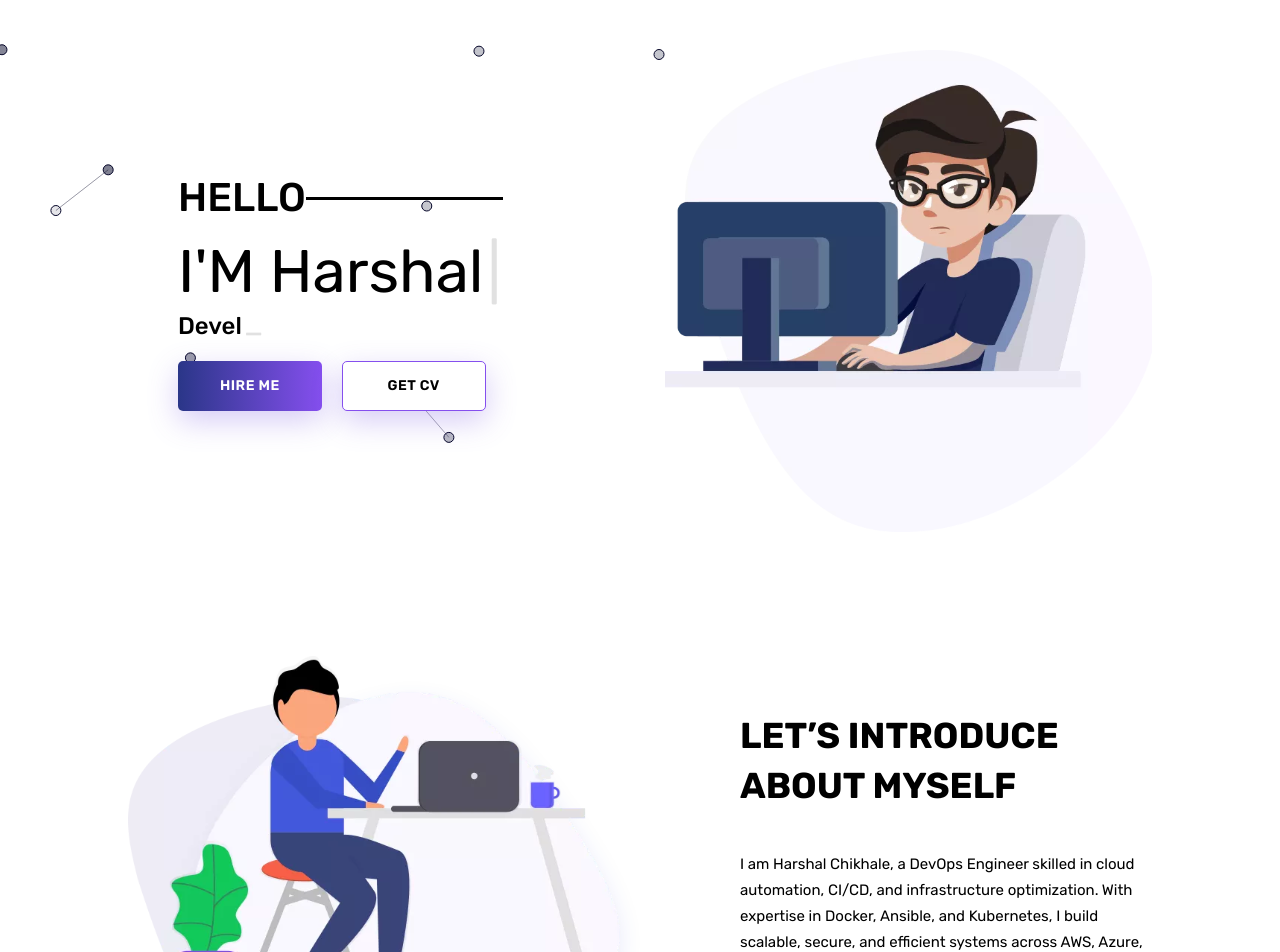
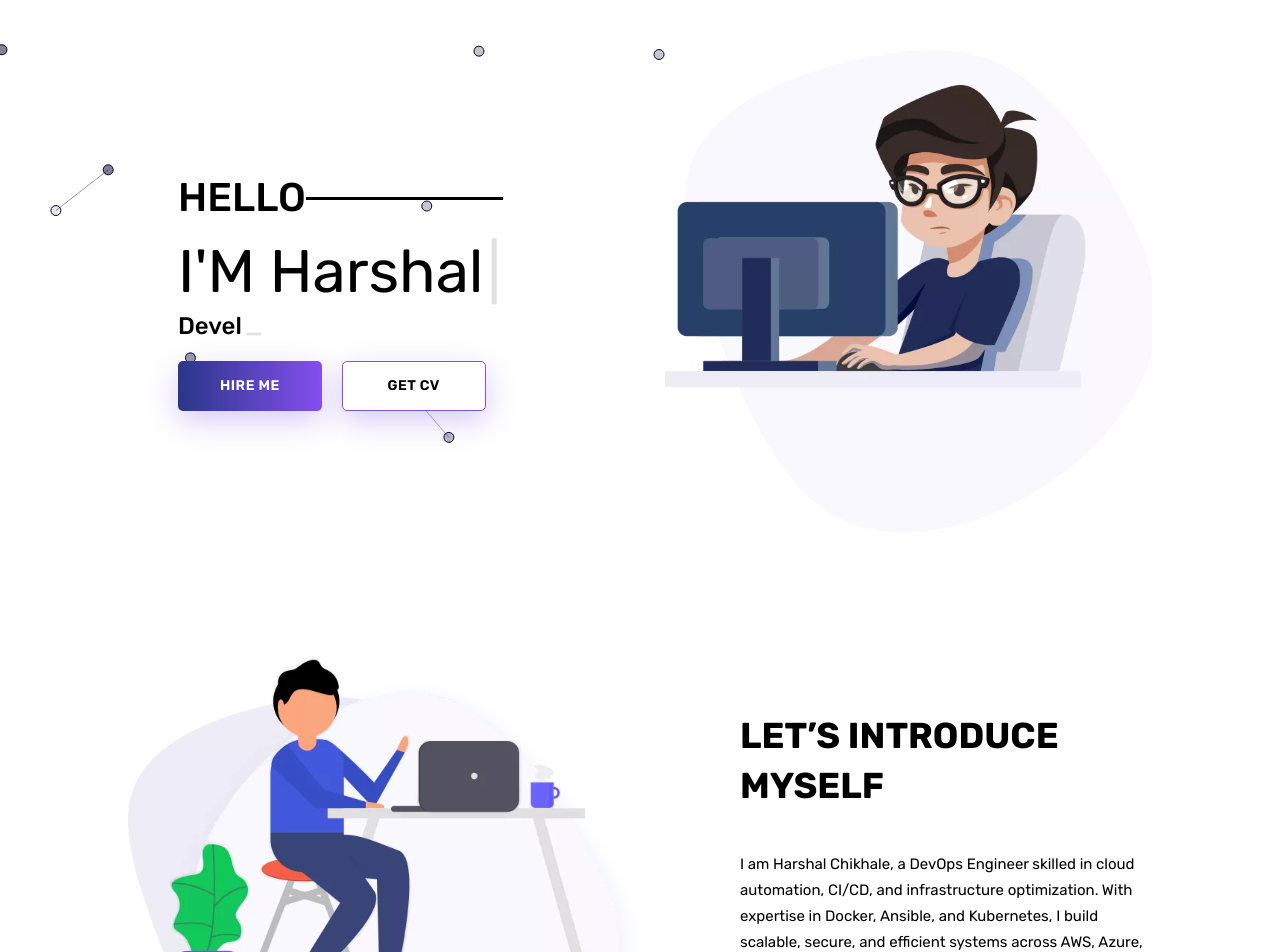
Before and after one commit to harshalchikhale13/DevOps-portfolio, a React (Create React App) app: page / in a window 1280 px wide. Shown: the top 952 px of the page. Built offline with nearby package versions, Linux system fonts and the light colour scheme.

Commit message:
Update LandingPage.jsx

```diff
--- a/src/comonents/LandingPage.jsx
+++ b/src/comonents/LandingPage.jsx
@@ -88,7 +88,7 @@ const LandingPage = () => {
         </div>
         <div className="right">
           <div className="about">
-            <h2>Let’s Introduce About Myself</h2>
+            <h2>Let’s Introduce Myself</h2>
             <p>
               I am Harshal Chikhale, a DevOps Engineer skilled in cloud automation, CI/CD, and infrastructure optimization.
               With expertise in Docker, Ansible, and Kubernetes, I build scalable, secure, and efficient systems across AWS, Azure, and GCP to drive seamless deployments and reliability.
```
